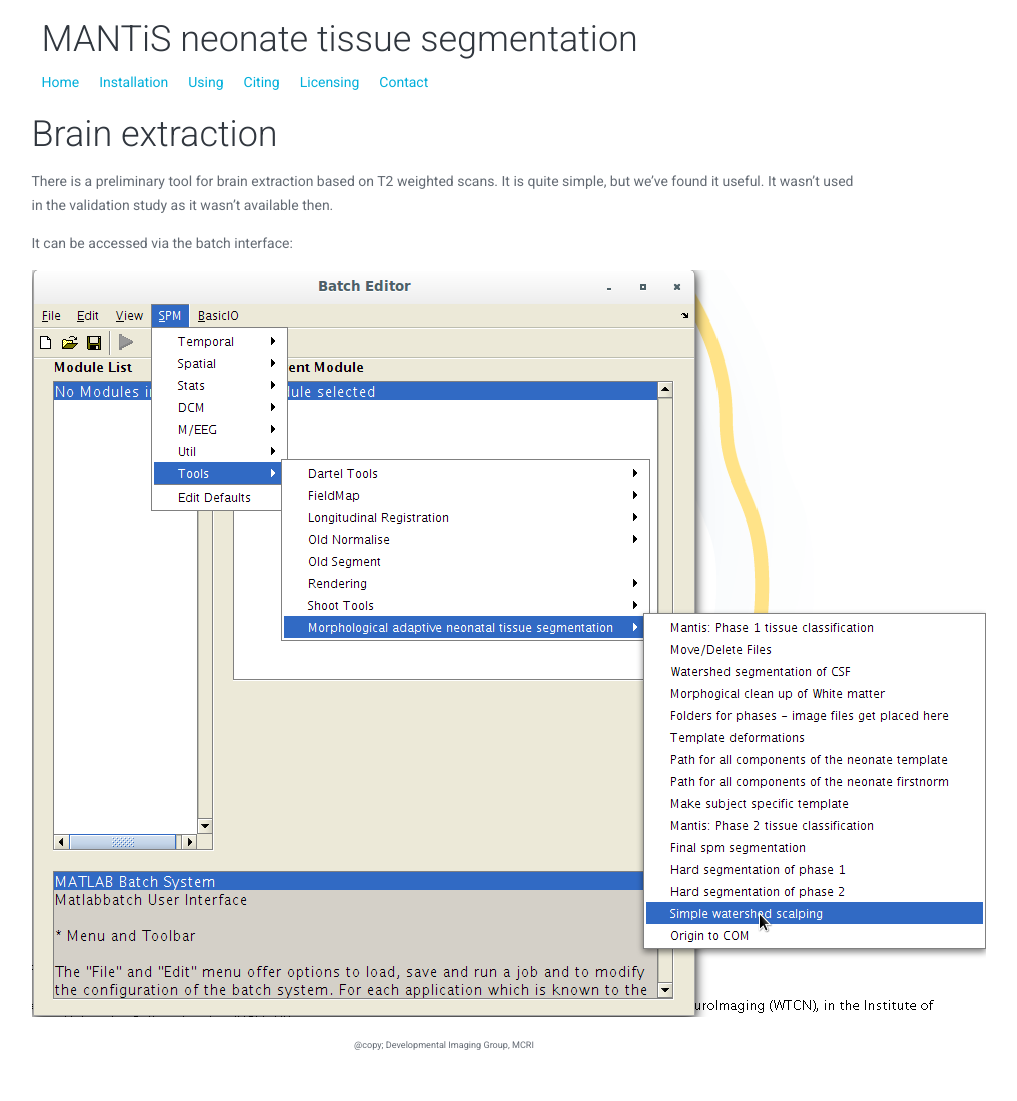
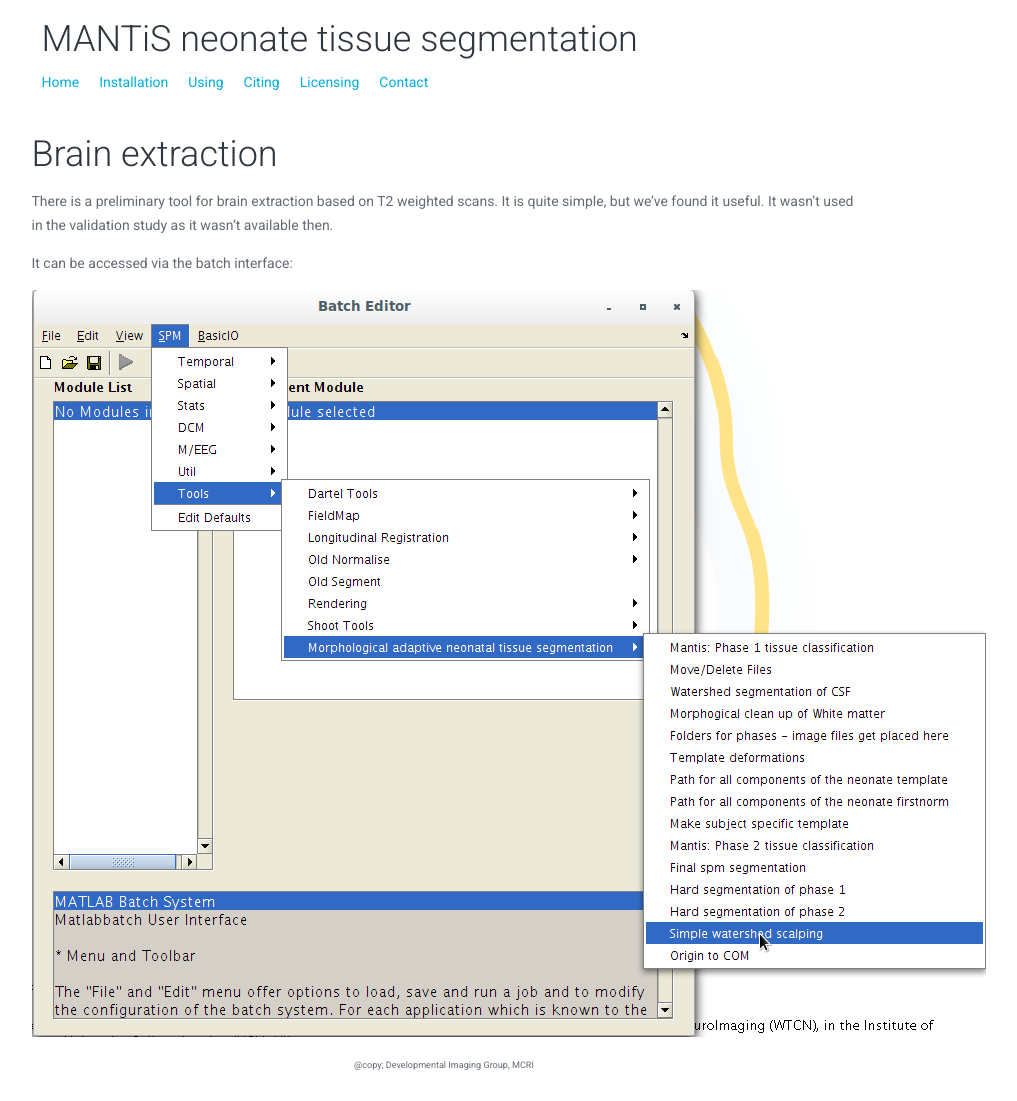
Before and after one commit to DevelopmentalImagingMCRI/mantis, a Jekyll site: the page built from using/extraction.md, in a window 1280 px wide. Shown: the whole page, without its empty margins (196-1213 px from the left). Built offline with Jekyll 4.4.1, drawn with Linux system fonts in a browser that asks for light colours.

Commit message:
MD issues

```diff
--- a/using/extraction.md
+++ b/using/extraction.md
@@ -3,7 +3,10 @@ layout: default
 title: Brain extraction
 ---
 <br>
+{: .content}
+
 # Brain extraction
+
 There is a preliminary tool for brain extraction based on T2 weighted
 scans. It is quite simple, but we've found it useful. It wasn't used in
 the validation study as it wasn't available then.
```
Also changed, not shown: using/origin.md (+2 -0 lines).
